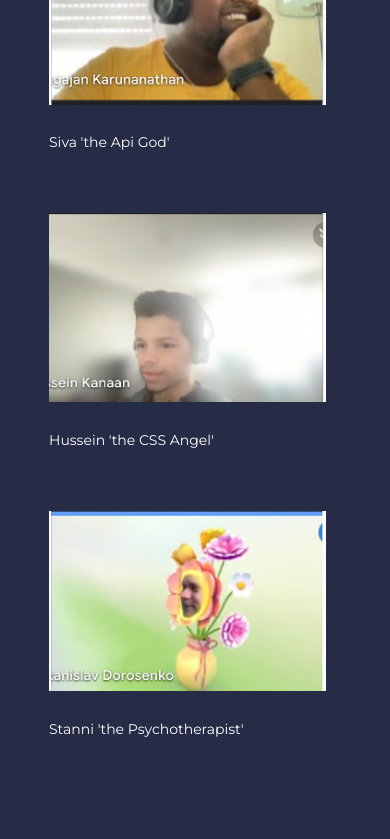
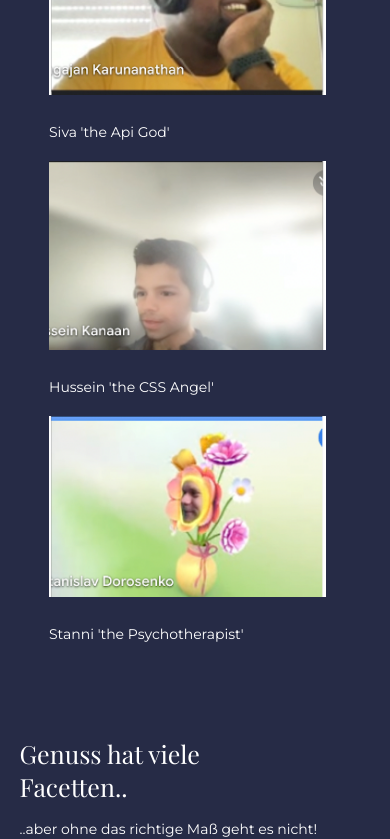
Before and after one commit to Sivagajan/Drinks-Chill, a React (Create React App) app: page /about in a window 390 px wide. Shown: the part 980-1819 px from the top of the page. Built offline with nearby package versions, Linux system fonts and the light colour scheme.

Commit message:
Hussein (#14)
* k

* j

* Layout

Co-authored-by: HusseinKanaan <107847813+HusseinKanaan@users.noreply.github.com>

```diff
--- a/src/components/animationPopup/AnimationPopup.module.css
+++ b/src/components/animationPopup/AnimationPopup.module.css
@@ -17,7 +17,6 @@
     text-align: right;
     padding-right: 2vh;
     padding-top: 2vh;
-    cursor: pointer;
 }
 
 .divAnimation {
@@ -42,8 +41,12 @@
 @media only screen and (max-width:390px) {
 
         body{
-            font-size: 0.5em;
+            font-size: 1em;
+        }
+        .popup{
+            height:843px;
         }
 
 
+
 }
--- a/src/components/footer/Footer.module.css
+++ b/src/components/footer/Footer.module.css
@@ -6,7 +6,7 @@
     font-family: 'Playfair Display', serif;
     font-size: 25px;
     color: white;
-    padding-top: 15vh;
+    padding-top: 10vh;
     margin-left: 5%;
     margin-right: 48%;
 }
@@ -21,10 +21,11 @@
     margin-top: 2vh;
 }
 
-/* body {
-    margin: 0;
-    padding: 0;
-    background: #262626;
+/*
+body {
+margin: 0;
+padding: 0;
+background: #262626;
 }
 
 ul {
@@ -98,3 +99,9 @@ ul li:nth-child(3) a:before {
 ul li:nth-child(4) a:before {
     background: #dd4b39;
 } */
+
+@media only screen and(max-width:390px){
+    .pFooter1{
+        padding: 1vh;
+    }
+}
--- a/src/components/recipe/Recipe.module.css
+++ b/src/components/recipe/Recipe.module.css
@@ -36,7 +36,7 @@
         justify-content: center;
         display: grid;
         text-align: center;
-        font-size: 1.5em;
+        font-size: 12px;
     }
     .imgRecipeDiv{
         justify-content: center;
--- a/src/pages/about/About.css
+++ b/src/pages/about/About.css
@@ -5,7 +5,7 @@
 
 .aboutBackground {
     background-color: #262B46;
-    padding: 20vh 10% 3vh 10%;
+    padding: 20vh 10% 0 10%;
     color: white;
 }
 
@@ -23,7 +23,6 @@
 .pAbout {
     font-family: 'Montserrat', sans-serif;
     display: block;
-    padding-bottom: 5vh;
 }
 
 .flexAbout {
--- a/src/pages/addCocktails/AddCocktails.jsx
+++ b/src/pages/addCocktails/AddCocktails.jsx
@@ -2,7 +2,6 @@ import style from './AddCocktails.module.css'
 import img1 from '../../img/image1.png'
 import img2 from '../../img/image2.png'
 import img3 from '../../img/image3.png'
-import searchButton from '../../components/header/Header'
 import Footer from '../../components/footer/Footer'
 import Header from '../../components/header/Header'
 
--- a/src/pages/contact/Contact.css
+++ b/src/pages/contact/Contact.css
@@ -1,7 +1,8 @@
-/* font-family: 'Montserrat', sans-serif; */
-/* font-family: 'Playfair Display',  */
+background-color: #FF1493;
+/* font-family: 'Montserrat', sans-serif; /
+/ font-family: 'Playfair Display',  /
 
-/* background-color: #262B46 */
+/ background-color: #262B46 */
 
 .contactBackground {
     background-color: #262B46;
@@ -70,25 +71,27 @@
     color: white;
 }
 
-.h3Contact{
-    font-size:2em ;
+.h3Contact {
+    font-size: 2em;
     line-height: 3em;
 }
-.pContact{
-        padding-bottom: 30px;
+
+.pContact {
+    padding-bottom: 30px;
 }
 
-.formContact{
+.formContact {
     padding-top: 20px;
 }
 
-.ContactLabel{
-    padding:5px;
+.ContactLabel {
+    padding: 5px;
 
 
 }
-@media only screen and (max-width:390px){
-    .contactBackground{
+
+@media only screen and (max-width:390px) {
+    .contactBackground {
         font-size: 13px;
         display: grid;
         margin-left: 0;
```
Also changed, not shown: src/App.css (line endings or trailing spaces).
